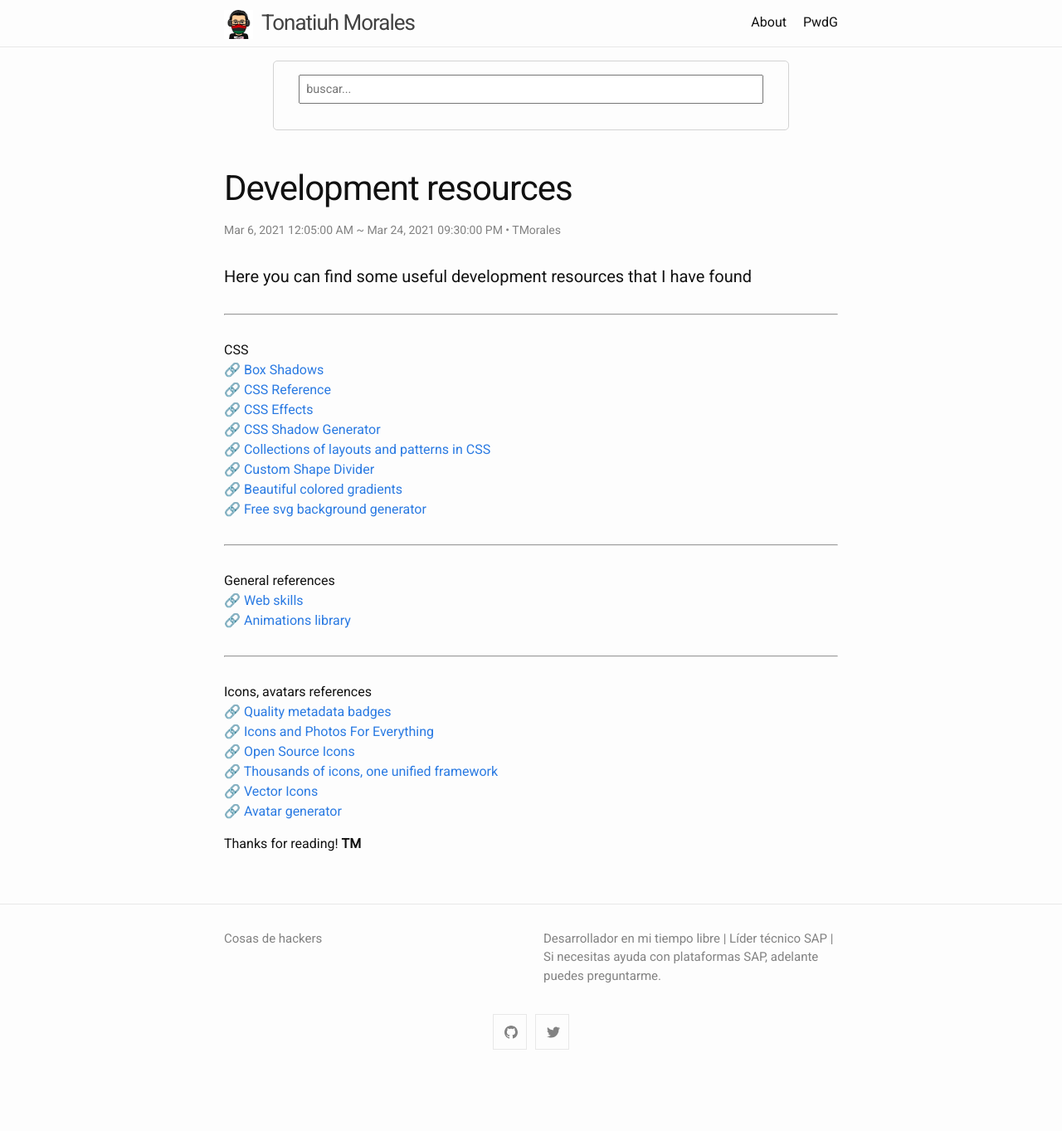
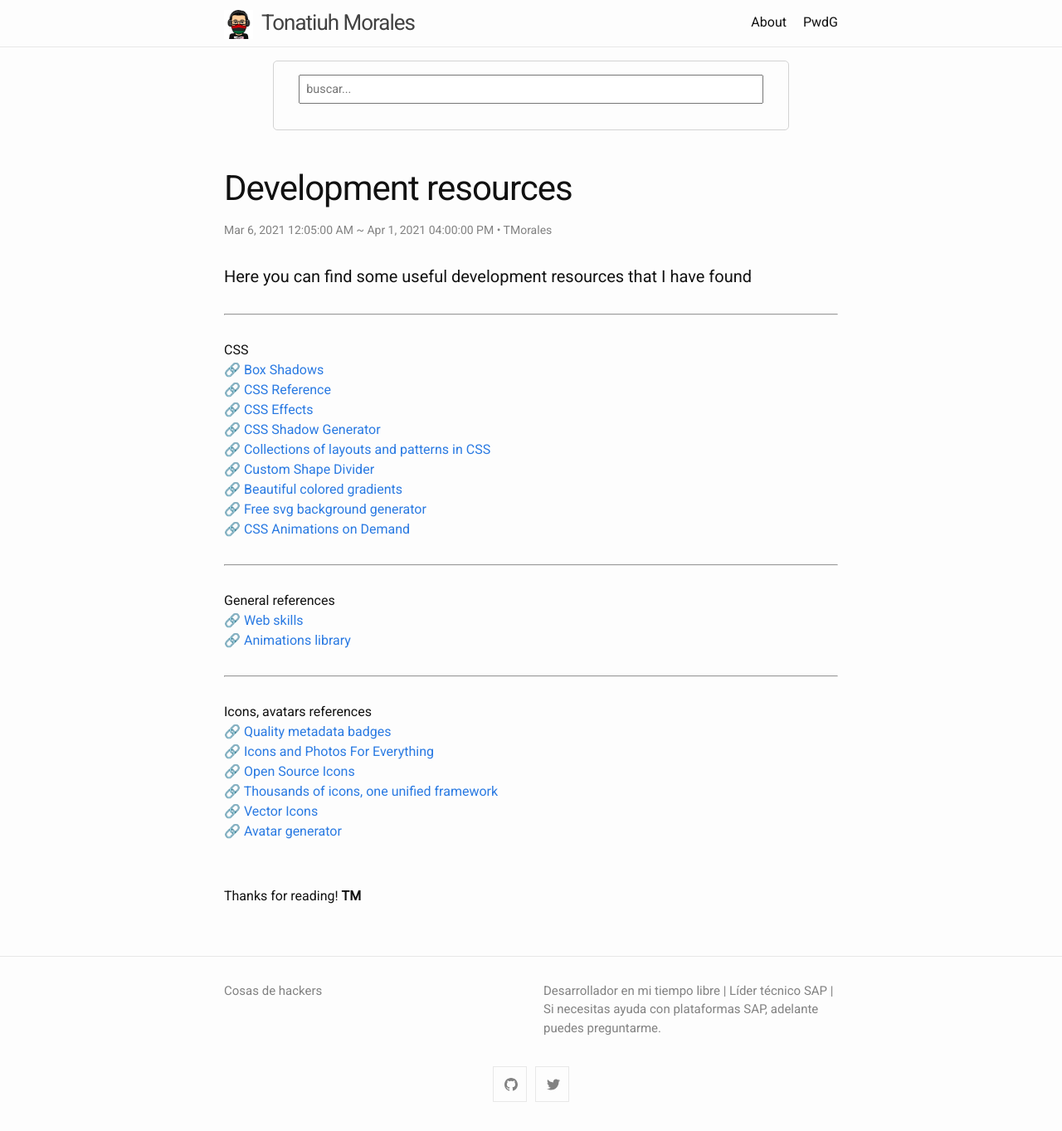
Before and after one commit to blackc0mb/blackc0mb.github.io, a Jekyll site: the page built from _posts/2021-03-05-resources.md, in a window 1280 px wide. Shown: the whole page at 83% size. Built offline with Jekyll 4.4.1, drawn with Linux system fonts in a browser that asks for light colours; comment, search, counter and statistics services are not loaded; before the commit the page ends 1300 px from its top, so only the background shows below that.

Commit message:
new resource added

```diff
--- a/_posts/2021-03-05-resources.md
+++ b/_posts/2021-03-05-resources.md
@@ -3,7 +3,7 @@ title: Development resources
 layout: post
 description: Useful development resources
 date: 2021-03-06 00:05
-modified_date: 2021-03-24 21:30
+modified_date: 2021-04-01 16:00
 author: TMorales
 tag: resources
 ---
@@ -17,7 +17,8 @@ CSS<br/>
 🔗 <a href="https://csslayout.io/" target="_blank">Collections of layouts and patterns in CSS</a><br/>
 🔗 <a href="https://www.shapedivider.app/" target="_blank">Custom Shape Divider</a><br/>
 🔗 <a href="https://uigradients.com/" target="_blank">Beautiful colored gradients</a><br/>
-🔗 <a href="https://bgjar.com/" target="_blank">Free svg background generator</a>
+🔗 <a href="https://bgjar.com/" target="_blank">Free svg background generator</a><br/>
+🔗 <a href="https://animista.net/" target="_blank">CSS Animations on Demand</a>
 
 ---
 General references<br/>
@@ -33,5 +34,6 @@ Icons, avatars references<br/>
 🔗 <a href="https://fontawesome.com/" target="_blank">Vector Icons</a><br/>
 🔗 <a href="https://getavataaars.com/" target="_blank">Avatar generator</a><br/>
 
+<br/>
 
 Thanks for reading! **TM**
```
